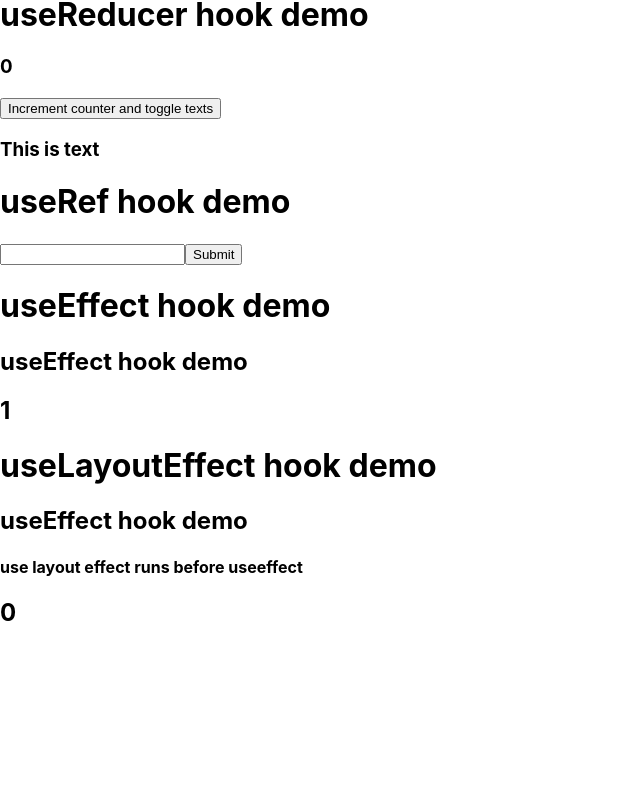
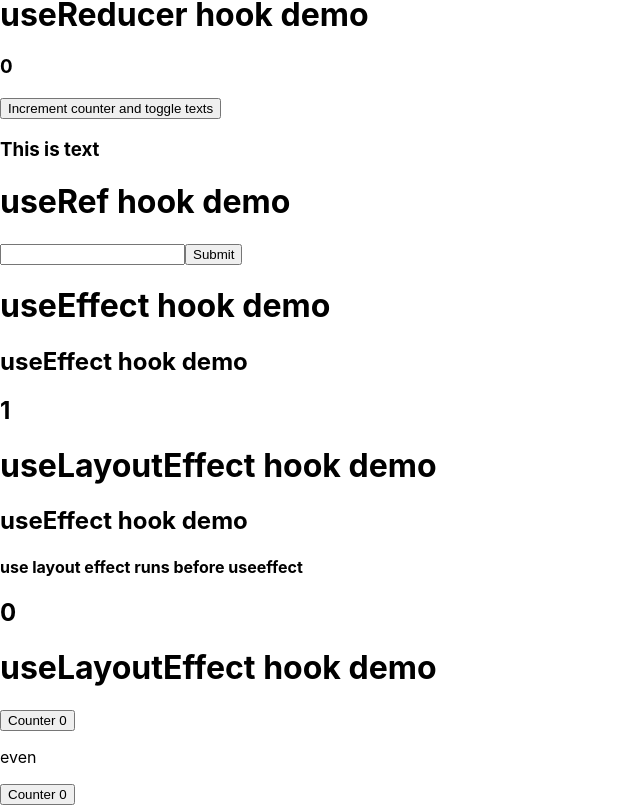
Before and after one commit to shrushti2000/React-Hooks, a React (Create React App) app: page / in a window 1280 px wide. Shown: the part 172-977 px from the top of the page, without its empty margins (0-640 px from the left). Before the commit the page ends 819 px from the top, so only its background shows below. Built offline with nearby package versions, Linux system fonts and the light colour scheme.

Commit message:
feat: useMemo hook

```diff
--- a/src/App.js
+++ b/src/App.js
@@ -5,6 +5,7 @@ import UserReducerHook from './hooks/UseReducerHook';
 import  UseRefHook  from './hooks/UseRefHook';
 import UseEffectHook from './hooks/UseEffectHook';
 import UseLayoutEffectHook from './hooks/UseLayoutEffect';
+import UseMemoHook from './hooks/UseMemoHook';
 
 function App() {
   return (
@@ -19,6 +20,8 @@ function App() {
   <UseEffectHook/>
   <h1>useLayoutEffect hook demo</h1>
   <UseLayoutEffectHook/>
+  <h1>useLayoutEffect hook demo</h1>
+  <UseMemoHook/>
    </>
 
   );
--- /dev/null
+++ b/src/hooks/UseMemoHook.js
@@ -0,0 +1,33 @@
+import React, { useState,useMemo } from "react";
+
+const UseMemoHook=()=>{
+    const [counterOne,setCounterOne]=useState(0);
+    const [counterTwo,setCounterTwo]=useState(0);
+
+    const incrementCounter1=()=>{
+        setCounterOne(counterOne+1)
+    }
+
+    const incrementCounter2=()=>{
+        setCounterTwo(counterTwo+1)
+    }
+
+    const isEven=useMemo(()=>{
+        console.warn("....")
+        let i=0;
+        while(i<200000000){
+
+            i++;
+        }
+        return counterOne%2===0;
+    },[counterOne])
+
+    return(
+      <>
+       <button onClick={incrementCounter1}>Counter {counterOne}</button>
+     <p>{isEven?"even":"odd"}</p>
+       <button  onClick={incrementCounter2}>Counter {counterTwo}</button>
+      </>
+    )
+}
+export default UseMemoHook;
```
